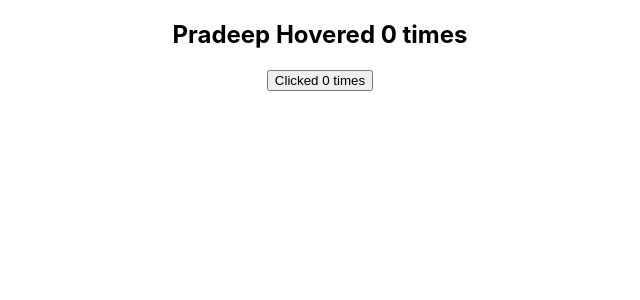
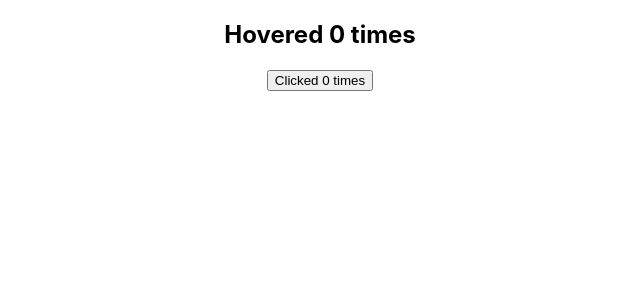
Before and after one commit to Pradeep712/React, a React (Create React App) app in the folder hello-world/: page / in a window 1280 px wide. Shown: the top 300 px of the page, without its empty margins (320-960 px from the left). Built offline with nearby package versions, Linux system fonts and the light colour scheme.

Commit message:
Step 28 Reder props

```diff
--- a/hello-world/src/App.js
+++ b/hello-world/src/App.js
@@ -1,249 +1,32 @@
 import React, { Component } from 'react';
-// import logo from './logo.svg';
 import './App.css';
-// import {Greet}  from './component/Greet';
-// import Welcome from './component/Welcome';
-// import Hello from './component/Hello'
-// import Message from './component/Message'
-// import Counter from './component/Counter';
-// import EventBind from './component/EventBind';
-// import ParentComponent from './component/ParentComponent';
-// import UserGreeting from './component/UserGreeting';
-// import NameList from './component/NameList';
-// import Stylesheet from './component/Stylesheet';
-// import Inline from './component/Inline';
-// import './appStyles.css'
-// import styles from './appStyles.module.css' //module styles must be import like above
-// import Form from './component/Form';
-// import LifecycleA from './component/LifecycleA'
-// import FragmentDemo from './component/FragmentDemo';
-// import Table from './component/Table';
-// import PureComp from './component/PureComp';
-// import ParentComp from './component/ParentComp';
-// import RefsDemo from './component/RefsDemo';
-// import FocusInput from './component/FocusInput';
-// import FRParentInput from './component/FRParentInput';
-// import PortalDemo from './component/PortalDemo';
-// import Hero from './component/Hero';
-// import ErrorBoundary from './component/ErrorBoundary';
-import ClickCounter from './component/ClickCounter'
-import HoverCounter from './component/HoverCounter';
+import ClickCounter2 from './component/ClickCounter2';
+import Counter2 from './component/Counter2';
+import HoverCounter2 from './component/HoverCounter2';
 
-//Higher order Components
-class App extends Component{
-  render(){
-    return(
+//Render props
+class App extends Component {
+  render() {
+    return (
       <div className='App'>
-        <HoverCounter name='Pradeep' />
-        <ClickCounter />
+        <Counter2>
+            {(count, incrementCount) => (
+              <HoverCounter2 count={count} incrementCount={incrementCount}
+              />
+            )}
+        </Counter2>
+        <Counter2>
+          {(count, incrementCount) => (
+            <ClickCounter2 count={count} incrementCount={incrementCount} />
+              )}
+        </Counter2>
+        {/* <Counter2 render={(count, incrementCount) => (
+            <ClickCounter2 count={count} incrementCount={incrementCount} />
+              )}
+            /> */}
       </div>
     )
   }
 }
 
-// //Error Boundary
-// // https://www.youtube.com/watch?v=DNYXgtZBRPE&list=PLC3y8-rFHvwgg3vaYJgHGnModB54rxOk3&index=32
-// class App extends Component {
-//   render() {
-//     return (
-//       <div className="App">
-//         {/* Error boundary can be within the component or within the entire applications */}
-//         <ErrorBoundary>
-//           <Hero heroName="Batman" />
-//         </ErrorBoundary>
-
-//         <ErrorBoundary>
-//           <Hero heroName="Superman" />
-//         </ErrorBoundary>
-
-//         <ErrorBoundary>
-//           <Hero heroName="Joker" />
-//         </ErrorBoundary>
-//       </div>
-//     )
-//   }
-// }
-
-//Portals
-// https://www.youtube.com/watch?v=HpHLa-5Wdys&list=PLC3y8-rFHvwgg3vaYJgHGnModB54rxOk3&index=31
-// class App extends Component {
-//   render() {
-//     return (
-//       <div className="App">
-//         <PortalDemo />
-//       </div>
-//     )
-//   }
-// }
-
-//Refs with Forward input
-// https://www.youtube.com/watch?v=RLWniwmfdq4&list=PLC3y8-rFHvwgg3vaYJgHGnModB54rxOk3&index=30
-// class App extends Component{
-//   render(){
-//     return(
-//       <div className="App">
-//         <FRParentInput />
-//         {/* <FocusInput /> */}
-//         {/* <RefsDemo /> */}
-//       </div>
-//     )
-//   }
-// }
-
-// //PureComponent & Memo
-// class App extends Component{
-//   render(){
-//     return(
-//       <div className="App">
-//         <ParentComp />
-//         {/* <PureComp /> */}
-//       </div>
-//     )
-//   }
-// }
-
-
-// //Fragment or EmptyTag
-// class App extends Component{
-//   render(){
-//     return(
-//       <div className="App">
-//         <FragmentDemo />
-//         <Table />
-
-//         {/* <LifecycleA /> */}
-//       </div>
-//     )
-//   }
-// }
-
-
-// //Form Handling
-// class App extends Component{
-//   render(){
-//     return(
-//       <div className="App">
-//         <Form />
-//       </div>
-//     )
-//   }
-// }
-
-// //Styling and CSS Basics
-// class App extends Component{
-//   render(){
-//     return(
-//       <div className="App">
-//         <h1 className='error'>Error</h1>
-//         <h1 className={styles.success}>Sucess</h1>
-
-//         <Stylesheet primary={true}/>{/* Class styling using css file*/}
-//         <Inline />{/*Inline styling */}
-//       </div>
-//     )
-//   }
-// }
-
-
-// //List using index as key anti-pattern
-// class App extends Component{
-//   render(){
-//     return(
-//       <div className="App">
-//         <NameList />
-//         {/* <UserGreeting /> */}
-//       </div>
-//     )
-//   }
-// }
-
-// //Method as Props
-// class App extends Component{
-//   render(){
-//     return(
-//       <div className="App">
-//         <ParentComponent />
-//       </div>
-//     );
-//   }
-// }
-
-// //Event Handlers
-// class App extends Component {
-//   render() {
-//     return (
-//       <div className="App">
-//         <EventBind />
-//       </div>
-//     );
-//   }
-// }
-
-// function App() {
-//   return (
-//     <div className="App">
-//       <Greet />
-//       {/*<Welcome /> */}
-//       {/* <Hello /> */}
-//     </div>
-//   );
-// }
-
-//Props are immutable i.e.,Values can't be changed
-// class App extends Component{
-//   render(){
-//     return (
-//      <div className="App">
-//         <Greet name='Jones' heroName='BatMan'>
-//           <p>Bad Boy</p>
-//         </Greet>
-//         <Greet name='Hayas' heroName='Joker'>
-//           <button>Good One</button>
-//         </Greet>
-//         <Greet name='Praga' heroName='Ironman' />
-
-//         <Welcome name='Jones' heroName='BatMan'/>
-//         <Welcome name='Hayas' heroName='Joker' />
-
-//         {/* <Hello /> */}
-//       </div>
-//     );
-//   }
-// }
-
-// //State usage in components
-// class App extends Component {
-//   render() {
-//     return (
-//       <div className="App">
-//         <Message />
-//       </div>
-//     );
-//   }
-// }
-
-//setState Co
-// class App extends Component {
-//   render() {
-//     return (
-//       <div className="App">
-//         <Counter />
-//       </div>
-//     );
-//   }
-// }
-
-//Props and State management
-// class App extends Component{
-//   render(){
-//     return (
-//      <div className="App">
-//         <Greet name='Jones' heroName='BatMan'>
-//         </Greet>
-//         <Welcome name='Pradeep' heroName='Ironman'>
-//         </Welcome>
-//       </div>
-//     )
-//   }
-// }
 export default App;
--- /dev/null
+++ b/hello-world/src/component/ClickCounter2.js
@@ -0,0 +1,12 @@
+import React, { Component } from 'react'
+
+class ClickCounter2 extends Component {
+    render() {
+        const {count,incrementCount} = this.props
+        return (
+            <button onClick={incrementCount}>Clicked {count} times</button>
+        )
+    }
+}
+
+export default ClickCounter2
--- /dev/null
+++ b/hello-world/src/component/Counter2.js
@@ -0,0 +1,29 @@
+import React, { Component } from 'react'
+
+export class Counter2 extends Component {
+    constructor(props) {
+        super(props)
+        this.state = {
+             count: 0
+        }
+    }
+    incrementCount=() => {
+        this.setState(prevState=>{
+            return {
+                count : prevState.count +1
+            }
+        })
+    }
+    render() {
+        return (
+        <div>
+            {/* {this.props.render(this.state.count,this.incrementCount)} */}
+
+            {/* Used to render functionality all over the app components */}
+            {this.props.children(this.state.count,this.incrementCount)}
+        </div>
+        )
+    }
+}
+
+export default Counter2
--- /dev/null
+++ b/hello-world/src/component/HoverCounter2.js
@@ -0,0 +1,11 @@
+import React, { Component } from 'react'
+class HoverCounter2 extends Component {
+    render() {
+        const {count,incrementCount}= this.props
+        return (
+            <h2 onMouseOver={incrementCount}>Hovered {count} times</h2>
+        )
+    }
+}
+
+export default HoverCounter2
```
